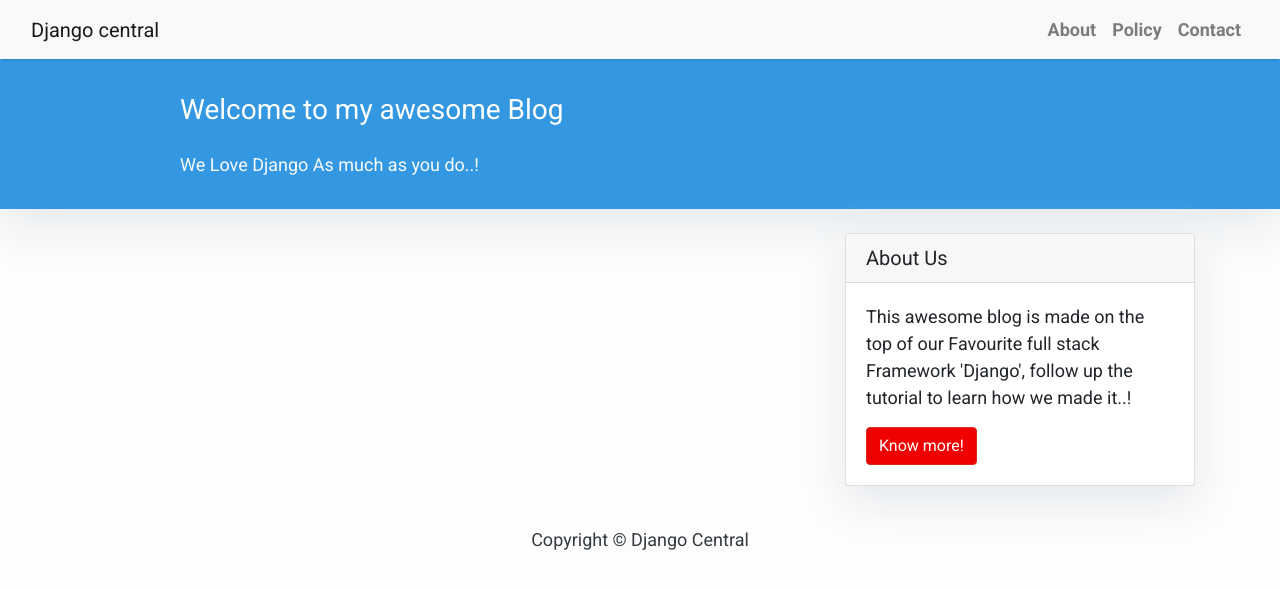
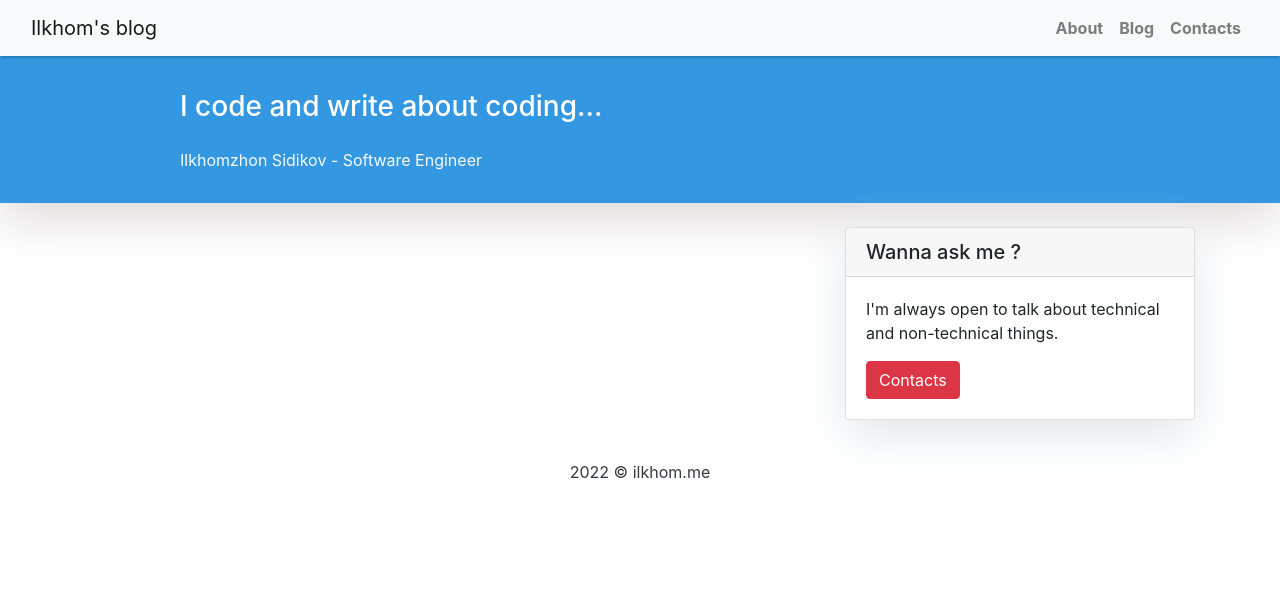
Before and after one commit to ilkhom19/django_blog, a Django app: page / in a window 1280 px wide. Shown: the top 589 px of the page. Run offline with Django 4.2, Linux system fonts and the light colour scheme; data that the repository does not hold is empty; some libraries are stand-ins or nearby versions.

Commit message:
configured statics

```diff
--- a/blog/templates/base.html
+++ b/blog/templates/base.html
@@ -1,8 +1,11 @@
+{% load static %}
+
 <!DOCTYPE html>
 <html>
 
     <head>
-        <title>Django Central</title>
+        <link rel="stylesheet" href="{% static 'css/base.css' %}">
+        <title>Ilkhom's Blog</title>
         <link href="https://fonts.googleapis.com/css?family=Roboto:400,700" rel="stylesheet">
         <meta name="google" content="notranslate" />
         <meta name="viewport" content="width=device-width, initial-scale=1" />
@@ -11,33 +14,10 @@
     </head>
 
     <body>
-        <style>
-            body {
-            font-family: "Roboto", sans-serif;
-            font-size: 17px;
-            background-color: #fdfdfd;
-        }
-        .shadow {
-            box-shadow: 0 4px 2px -2px rgba(0, 0, 0, 0.1);
-        }
-        .btn-danger {
-            color: #fff;
-            background-color: #f00000;
-            border-color: #dc281e;
-        }
-        .masthead {
-            background: #3398E1;
-            height: auto;
-            padding-bottom: 15px;
-            box-shadow: 0 16px 48px #E3E7EB;
-            padding-top: 10px;
-        }
-    </style>
-
         <!-- Navigation -->
         <nav class="navbar navbar-expand-lg navbar-light bg-light shadow" id="mainNav">
             <div class="container-fluid">
-                <a class="navbar-brand" href="{% url 'home' %}">Django central</a>
+                <a class="navbar-brand" href="{% url 'home' %}">Ilkhom's blog</a>
                 <button class="navbar-toggler navbar-toggler-right" type="button" data-toggle="collapse" data-target="#navbarResponsive"
                     aria-controls="navbarResponsive" aria-expanded="false" aria-label="Toggle navigation">
                     <span class="navbar-toggler-icon"></span>
@@ -48,10 +28,10 @@
                             <a class="nav-link text-black font-weight-bold" href="#">About</a>
                         </li>
                         <li class="nav-item text-black">
-                            <a class="nav-link text-black font-weight-bold" href="#">Policy</a>
+                            <a class="nav-link text-black font-weight-bold" href="#">Blog</a>
                         </li>
                         <li class="nav-item text-black">
-                            <a class="nav-link text-black font-weight-bold" href="#">Contact</a>
+                            <a class="nav-link text-black font-weight-bold" href="https://www.linkedin.com/in/ilkhom-sidikov/">Contacts</a>
                         </li>
                     </ul>
                 </div>
@@ -62,7 +42,7 @@
         {% endblock content %}
         <!-- Footer -->
         <footer class="py-3 bg-grey">
-            <p class="m-0 text-dark text-center ">Copyright &copy; Django Central</p>
+            <p class="m-0 text-dark text-center ">2022 &copy;  ilkhom.me</p>
         </footer>
     </body>
 </html>
--- a/blog/templates/index.html
+++ b/blog/templates/index.html
@@ -1,20 +1,5 @@
 {% extends "base.html" %}
 {% block content %}
-<style>
-    body {
-        font-family: "Roboto", sans-serif;
-        font-size: 18px;
-        background-color: #fdfdfd;
-    }
-
-    .head_text {
-        color: white;
-    }
-
-    .card {
-        box-shadow: 0 16px 48px #E3E7EB;
-    }
-</style>
 
 <header class="masthead">
     <div class="overlay"></div>
@@ -22,8 +7,8 @@
         <div class="row">
             <div class=" col-md-8 col-md-10 mx-auto">
                 <div class="site-heading">
-                    <h3 class=" site-heading my-4 mt-3 text-white"> Welcome to my awesome Blog </h3>
-                    <p class="text-light">We Love Django As much as you do..! &nbsp
+                    <h3 class=" site-heading my-4 mt-3 text-white"> I code and write about coding... </h3>
+                    <p class="text-light"> Ilkhomzhon Sidikov - Software Engineer &nbsp
                     </p>
                 </div>
             </div>
@@ -38,8 +23,8 @@
             <div class="card mb-4">
                 <div class="card-body">
                     <h2 class="card-title">{{ post.title }}</h2>
-                    <p class="card-text text-muted h6">{{ post.author }} | {{ post.created_on}} </p>
-                    <p class="card-text">{{post.content|slice:":200" }}</p>
+                    <p class="card-text text-muted h6">  {{ post.created_on}} </p>
+                    <p class="card-text">{{post.content|slice:":150" }}</p>
                     <a href="{% url 'post_detail' post.slug  %}" class="btn btn-primary">Read More &rarr;</a>
                 </div>
             </div>
--- a/blog/templates/sidebar.html
+++ b/blog/templates/sidebar.html
@@ -10,11 +10,11 @@
 <!-- Sidebar Widgets Column -->
 <div class="col-md-4 float-right ">
 <div class="card my-4">
-        <h5 class="card-header">About Us</h5>
+        <h5 class="card-header">Wanna ask me ?</h5>
     <div class="card-body">
-        <p class="card-text"> This awesome blog is made on the top of our Favourite full stack Framework 'Django', follow up the tutorial to learn how we made it..!</p>
-        <a href="https://djangocentral.com/building-a-blog-application-with-django"
-           class="btn btn-danger">Know more!</a>
+        <p class="card-text"> I'm always open to talk about technical and non-technical things.</p>
+        <a href="https://www.linkedin.com/in/ilkhom-sidikov/"
+           class="btn btn-danger">Contacts</a>
     </div>
 </div>
 </div>
--- a/mysite/settings.py
+++ b/mysite/settings.py
@@ -125,6 +125,10 @@
 # https://docs.djangoproject.com/en/4.0/howto/static-files/
 
 STATIC_URL = 'static/'
+STATICFILES_DIRS = [os.path.join(BASE_DIR, 'static'), ]
+STATIC_ROOT  = os.path.join(BASE_DIR, 'staticfiles')
+
+
 
 # Default primary key field type
 # https://docs.djangoproject.com/en/4.0/ref/settings/#default-auto-field
--- /dev/null
+++ b/requirements.txt
@@ -0,0 +1,5 @@
+asgiref==3.5.2
+backports.zoneinfo==0.2.1
+Django==4.0.4
+psycopg2==2.9.3
+sqlparse==0.4.2
--- /dev/null
+++ b/static/css/base.css
@@ -0,0 +1,32 @@
+
+.shadow {
+    box-shadow: 0 4px 2px -2px rgba(0, 0, 0, 0.2);
+}
+
+.btn-danger {
+    color: #fff;
+    background-color: #f00000;
+    border-color: #dc281e;
+}
+
+.masthead {
+    background: #3398E1;
+    height: auto;
+    padding-bottom: 15px;
+    box-shadow: 0 16px 48px #ddd9d9;
+    padding-top: 10px;
+}
+
+body {
+    font-family: "Roboto", sans-serif;
+    font-size: 18px;
+    background-color: #ffffff;
+}
+
+.head_text {
+    color: rgb(255, 255, 255);
+}
+
+.card {
+    box-shadow: 0 16px 48px #E3E7EB;
+}
```
